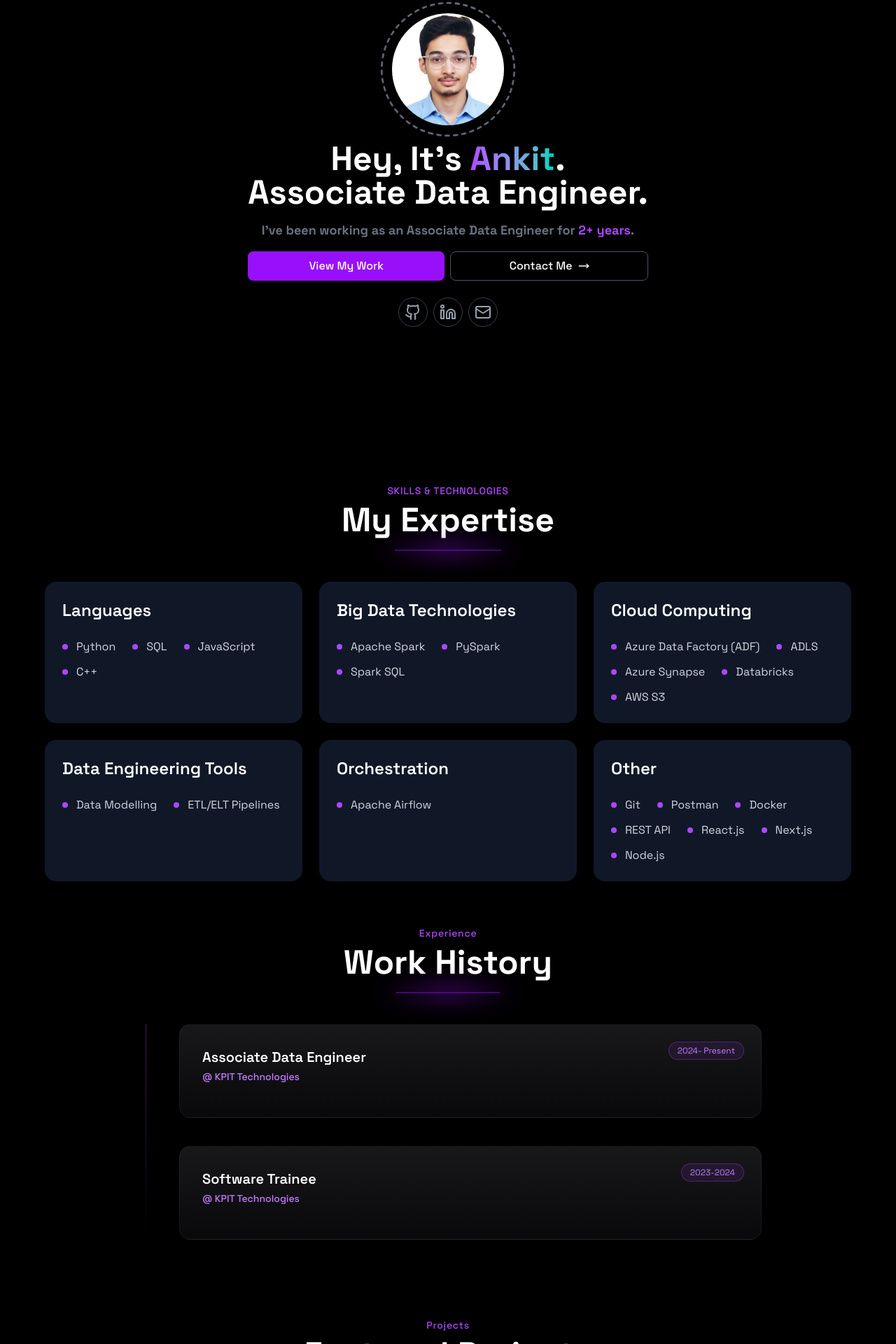
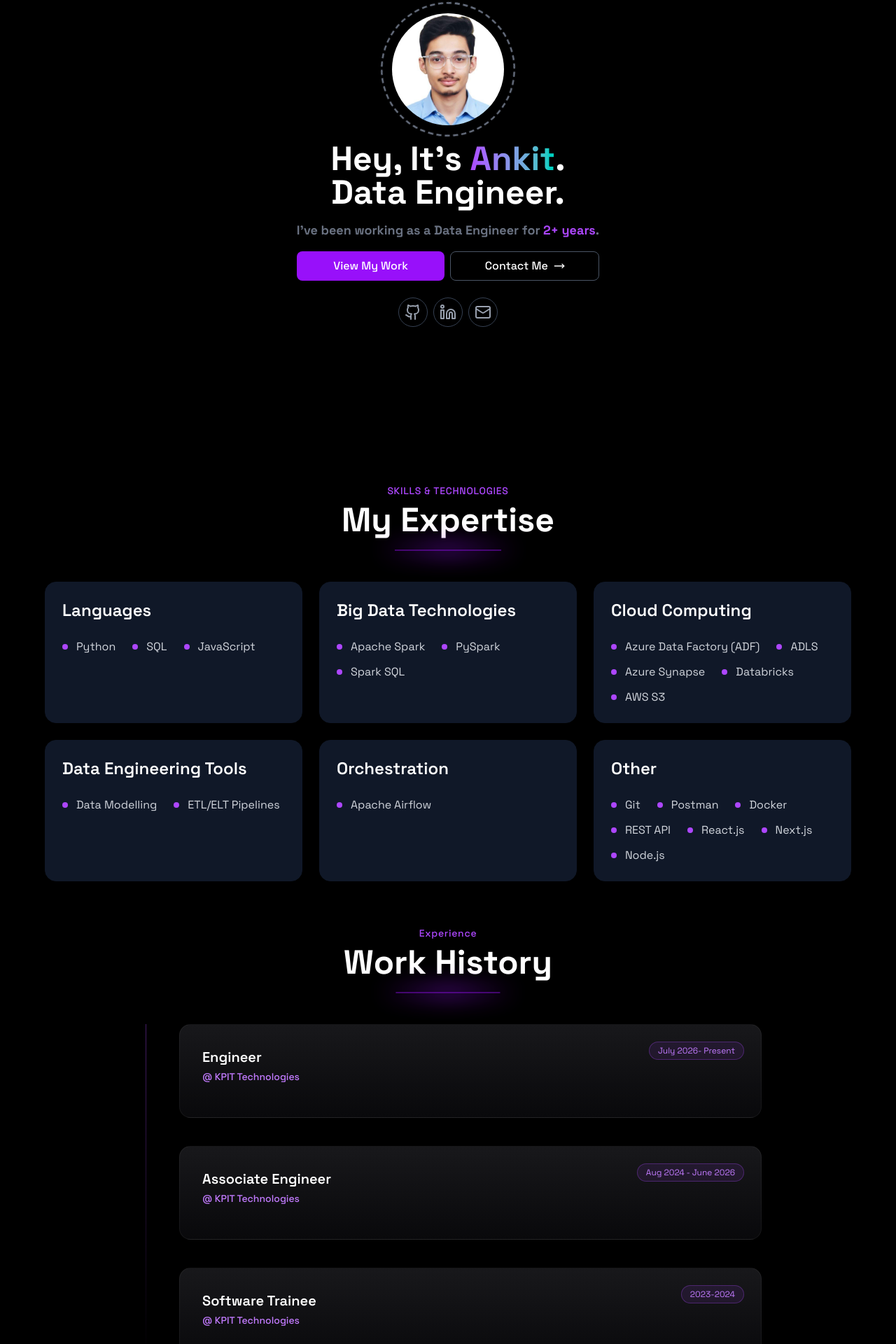
Before and after one commit to ankitbisen12/Ankit_Portfolio, a Next.js app: page / in a window 1280 px wide. Shown: the part 214-2134 px from the top of the page at 70% size. Built offline with nearby package versions, Linux system fonts and the light colour scheme.

Commit message:
Adding new experience

```diff
--- a/src/components/HeroSection/intro.tsx
+++ b/src/components/HeroSection/intro.tsx
@@ -29,11 +29,11 @@ const Intro = () => {
                                 Ankit
                             </span>.
                             <br />
-                            Associate Data Engineer.
+                            Data Engineer.
                         </p>
 
                         <p className="text-xl lg:text-lg text-gray-500 font-bold">
-                            I've been working as an Associate Data Engineer for{' '}
+                            I've been working as a Data Engineer for{' '}
                             <span className="text-purple-500">2+ years</span>.
                         </p>
 
--- a/src/constants.tsx
+++ b/src/constants.tsx
@@ -7,7 +7,7 @@ import Project1Img from "../public/assets/architecture.svg";
 import Project3Img from "../public/assets/Project3Img.png";
 
 export const skills = {
-  languages: ["Python", "SQL", "JavaScript", "C++"],
+  languages: ["Python", "SQL", "JavaScript", ],
   BigDataTechnologies: ["Apache Spark", "PySpark", "Spark SQL"],
   Cloudcomputing: [
     "Azure Data Factory (ADF)",
@@ -34,9 +34,17 @@ export const companies = [
     name: "KPIT Technologies",
     logo: kpitLogo,
     link: "https://www.kpit.com/",
-    role: "Associate Data Engineer",
+    role: " Engineer",
     current: true,
-    period: "2024- Present",
+    period: "July 2026- Present",
+  },
+  {
+    name: "KPIT Technologies",
+    logo: kpitLogo,
+    link: "https://www.kpit.com/",
+    role: "Associate Engineer",
+    current: true,
+    period: "Aug 2024 - June 2026",
   },
   {
     name: "KPIT Technologies",
```
